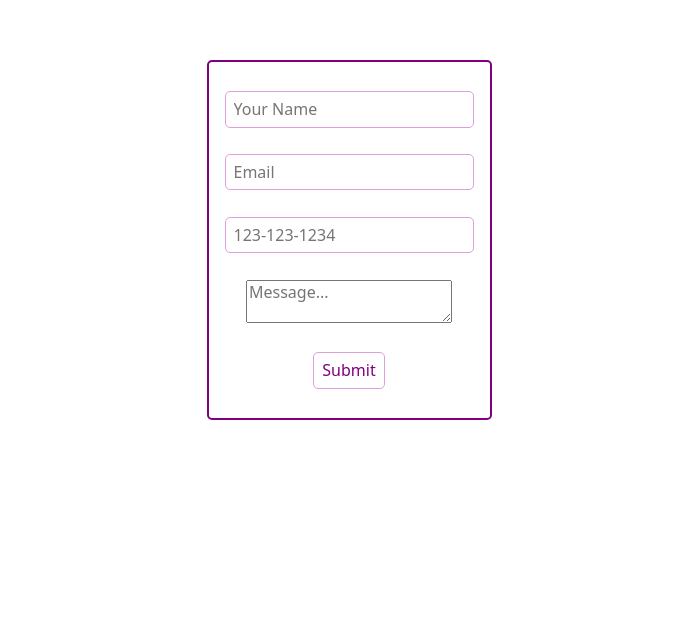
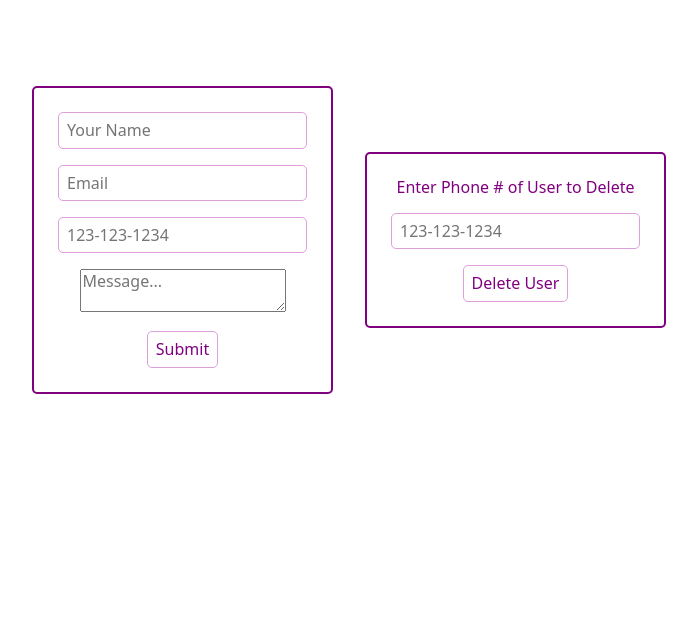
Before and after one commit to STLnick/node-throwaway, a website: page client/index.html in a window 1280 px wide. Shown: the part 160-800 px from the top of the page, without its empty margins (291-988 px from the left). Drawn offline with nearby package versions, Linux system fonts and the light colour scheme.

Commit message:
:lipstick: Style page to fit forms better

```diff
--- a/client/style.css
+++ b/client/style.css
@@ -1,11 +1,18 @@
+.forms-wrapper {
+  align-items: center;
+  display: flex;
+  height: 100vh;
+  justify-content: center;
+  width: 100vw;
+}
+
 .container {
   align-items: center;
   display: flex;
   flex-direction: column;
-  height: 100vh;
   justify-content: center;
-  width: 100vw;
 }
+
 
 form {
   align-items: center;
@@ -14,9 +21,13 @@ form {
   color: purple;
   display: flex;
   flex-direction: column;
-  height: 45%;
   justify-content: space-around;
+  margin: 1rem;
   padding: 1rem;
+}
+
+form > * {
+  margin: 0.5rem;
 }
 
 button,
```
